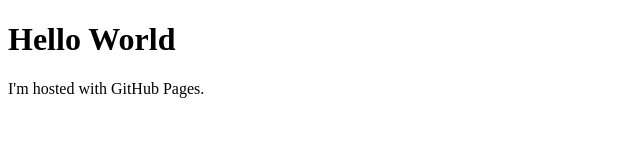
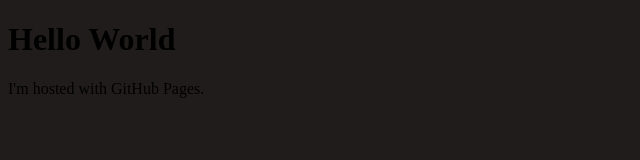
Before and after one commit to dynjm/dynjm.github.io, a plain HTML site: page index.html in a window 1280 px wide. Shown: the whole page, without its empty margins (0-640 px from the left). Drawn offline with Linux system fonts and the light colour scheme.

Commit message:
add background color

```diff
--- a/index.html
+++ b/index.html
@@ -1,5 +1,11 @@
 <!DOCTYPE html>
 <html>
+
+<head>
+    <link rel = "stylesheet" href= "styles.css">
+</head>
+
+
 <body>
 <h1>Hello World</h1>
 <p>I'm hosted with GitHub Pages.</p>
--- /dev/null
+++ b/styles.css
@@ -0,0 +1,3 @@
+body {
+    background-color: #201c1c;
+}
```
